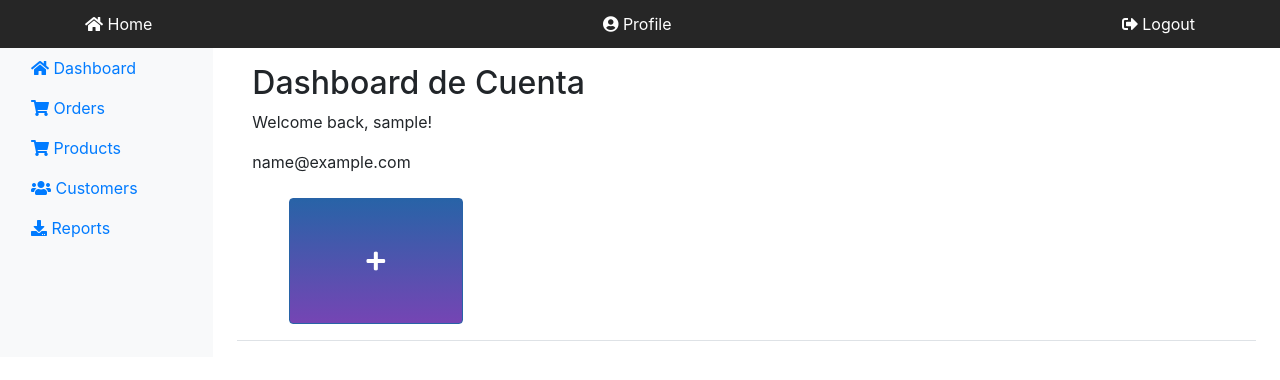
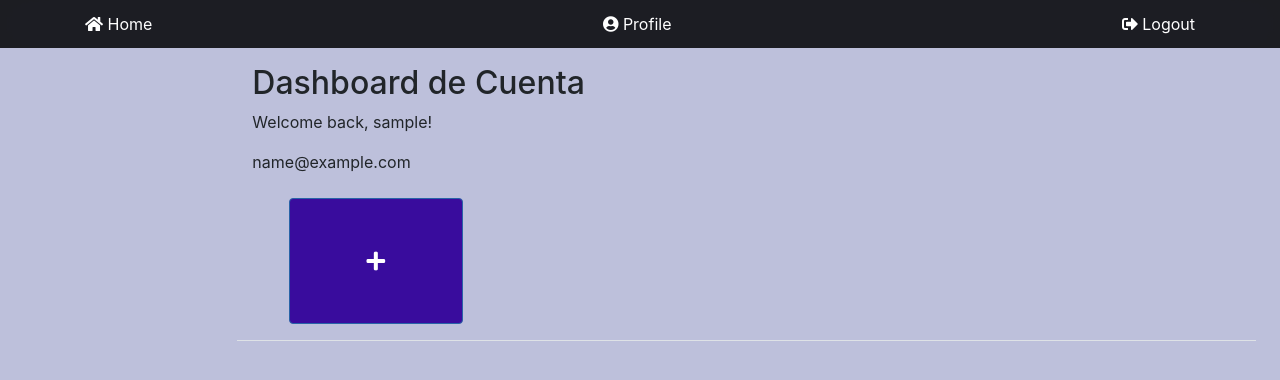
Before and after one commit to MarianoReyes/Proyecto2Bases_CopiaNetflix, a Flask app: page / in a window 1280 px wide. Shown: the top 380 px of the page. Run offline with Flask 2, Linux system fonts and the light colour scheme; the visitor is signed in with stand-in values (Sample User, id 1); a database or web service that is not in the repository returns one stand-in record (values such as "Sample title"); some libraries are stand-ins or nearby versions.

Commit message:
colorcitos

```diff
--- a/static/css/style.css
+++ b/static/css/style.css
@@ -17,6 +17,10 @@ body {
   padding: 50px!important;
   width: 80%;
   color: #fff;
+}
+
+.btn-p2{
+  background: #390C9D!important;
 }
 
 .btn-perfil:hover{
--- a/templates/home.html
+++ b/templates/home.html
@@ -13,7 +13,7 @@
 
         <div class="col-lg-3 col-sm-6 centrado my-2">
 
-            <a class="btn btn-perfil" href="{{ url_for('crear_perfil') }}"><i class="fa fa-plus fa-lg" aria-hidden="true"></i></a>
+            <a class="btn btn-perfil btn-p2" href="{{ url_for('crear_perfil') }}"><i class="fa fa-plus fa-lg" aria-hidden="true"></i></a>
 
         </div>
 
@@ -24,7 +24,7 @@
         <div class="col-lg-3 col-sm-6 centrado my-2">
 
 
-            <a class="btn btn-perfil" href="{{ url_for('homep', name=perfil['nombre_perfil']) }}">
+            <a class="btn btn-perfil btn-p2" href="{{ url_for('homep', name=perfil['nombre_perfil']) }}">
                 {{ perfil['nombre_perfil'] }}
             </a>
 
@@ -38,7 +38,7 @@
         <div class="col-lg-3 col-sm-6 centrado my-2">
 
 
-            <a class="btn btn-perfil" href="{{ url_for('homep', name=perfil['nombre_perfil']) }}">
+            <a class="btn btn-perfil btn-p2" href="{{ url_for('homep', name=perfil['nombre_perfil']) }}">
                 {{ perfil['nombre_perfil'] }}
             </a>
 
@@ -52,7 +52,7 @@
         <div class="col-lg-3 col-sm-6 centrado my-2" >
 
 
-            <a class="btn btn-perfil" href="{{ url_for('homep', name=perfil['nombre_perfil']) }}">
+            <a class="btn btn-perfil btn-p2" href="{{ url_for('homep', name=perfil['nombre_perfil']) }}">
                 {{ perfil['nombre_perfil'] }}
             </a>
 
--- a/templates/layout.html
+++ b/templates/layout.html
@@ -9,18 +9,18 @@
  <script src="https://maxcdn.bootstrapcdn.com/bootstrap/4.1.1/js/bootstrap.min.js"></script>
  <script src="https://cdnjs.cloudflare.com/ajax/libs/jquery/3.2.1/jquery.min.js"></script>
  </head>
- <body class="loggedin">
- <nav class="site-header sticky-top py-1">
+ <body class="loggedin" style="background:#bdc0db">
+    <nav class="site-header sticky-top py-1">
       <div class="container d-flex flex-column flex-md-row justify-content-between">
-  <a class="py-2 d-none d-md-inline-block" href="{{ url_for('home') }}"><i class="fas fa-home"></i> Home</a>
-  <a class="py-2 d-none d-md-inline-block" href="{{ url_for('profile') }}"><i class="fas fa-user-circle"></i> Profile</a>
-  <a class="py-2 d-none d-md-inline-block" href="{{ url_for('logout') }}"><i class="fas fa-sign-out-alt"></i> Logout</a>
-   </div>
+        <a class="py-2 d-none d-md-inline-block" href="{{ url_for('home') }}"><i class="fas fa-home"></i> Home</a>
+        <a class="py-2 d-none d-md-inline-block" href="{{ url_for('profile') }}"><i class="fas fa-user-circle"></i> Profile</a>
+        <a class="py-2 d-none d-md-inline-block" href="{{ url_for('logout') }}"><i class="fas fa-sign-out-alt"></i> Logout</a>
+      </div>
     </nav>
 
     <div class="container-fluid">
       <div class="row">
-        <nav class="col-md-2 d-none d-md-block bg-light sidebar">
+        <!--nav class="col-md-2 d-none d-md-block bg-light sidebar">
           <div class="sidebar-sticky">
             <ul class="nav flex-column">
               <li class="nav-item">
@@ -55,7 +55,7 @@
               </li>
             </ul>
           </div>
-        </nav>
+        </nav-->
 
         <main role="main" class="col-md-9 ml-sm-auto col-lg-10 pt-3 px-4">
           <div class="d-flex justify-content-between flex-wrap flex-md-nowrap align-items-center pb-2 mb-3 border-bottom">
```
